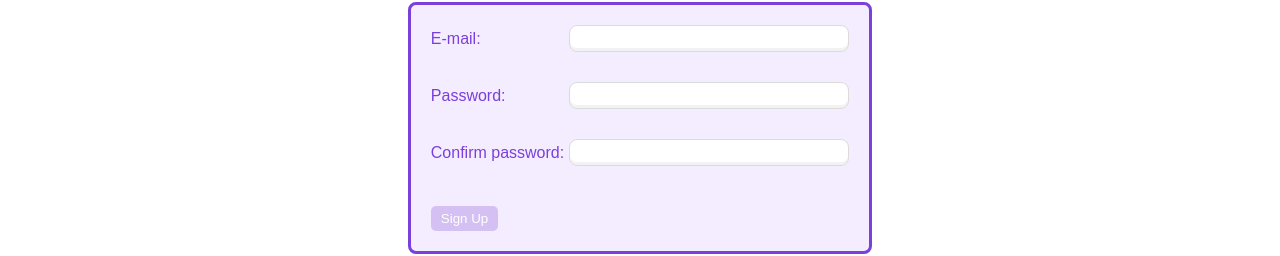
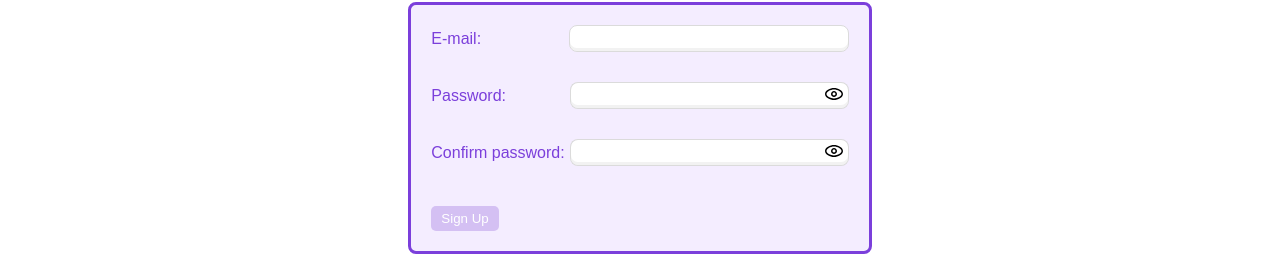
Before and after one commit to anastakozz/graphiql-app, a React (Vite) app: page /sign-up in a window 1280 px wide. Shown: the part 311-567 px from the top of the page. Built offline with nearby package versions, Linux system fonts and the light colour scheme; no server answers; what @uiw/codemirror-extensions-langs, cm6-graphql would draw is missing.

Commit message:
feat: add password visibility button

```diff
--- a/src/components/AuthInputs/ConfirmPassword.tsx
+++ b/src/components/AuthInputs/ConfirmPassword.tsx
@@ -1,11 +1,14 @@
 import { InputProps } from '../../lib/commonTypes/interfaces';
 import { useContext, useEffect, useState } from 'react';
 import userContext from '../../lib/context';
+import { HidePassword } from './HidePassword.tsx';
+import { ShowPassword } from './ShowPassword.tsx';
 
 export default function ConfirmPassword({ register, error, setValue }: InputProps) {
   const { localData } = useContext(userContext);
   const [labelName, setLabelName] = useState('');
   const [currentError, setCurrentError] = useState('');
+  const [isPasswordVisible, setIsPasswordVisible] = useState(false);
 
   useEffect(() => {
     if (localData && Object.entries(localData).length > 0) {
@@ -22,13 +25,24 @@ export default function ConfirmPassword({ register, error, setValue }: InputProp
         <label htmlFor="confirmPassword" className="label">
           {labelName}
         </label>
-        <input
-          className="input"
-          {...register('confirmPassword')}
-          type="password"
-          id="confirmPassword"
-          onChange={(e) => setValue('confirmPassword', e.target.value, { shouldValidate: true })}
-        />
+        <div className="flex-container">
+          <input
+            className="input password"
+            {...register('confirmPassword')}
+            type={isPasswordVisible ? 'text' : 'password'}
+            id="confirmPassword"
+            onChange={(e) => setValue('confirmPassword', e.target.value, { shouldValidate: true })}
+          />
+          <button
+            type="button"
+            onClick={() => setIsPasswordVisible(!isPasswordVisible)}
+            className={
+              isPasswordVisible ? 'password-visibility-btn hide' : 'password-visibility-btn'
+            }
+          >
+            {isPasswordVisible ? <HidePassword /> : <ShowPassword />}
+          </button>
+        </div>
       </div>
       <div className="error-message" role="error-message">
         {currentError ? '⚠' : ''} {currentError}
--- a/src/components/AuthInputs/Password.tsx
+++ b/src/components/AuthInputs/Password.tsx
@@ -1,11 +1,14 @@
 import { InputProps } from '../../lib/commonTypes/interfaces';
 import { useContext, useEffect, useState } from 'react';
 import userContext from '../../lib/context';
+import { HidePassword } from './HidePassword.tsx';
+import { ShowPassword } from './ShowPassword.tsx';
 
 export default function Password({ register, error, setValue }: InputProps) {
   const { localData } = useContext(userContext);
   const [labelName, setLabelName] = useState('');
   const [currentError, setCurrentError] = useState('');
+  const [isPasswordVisible, setIsPasswordVisible] = useState(false);
 
   useEffect(() => {
     if (localData && Object.entries(localData).length > 0) {
@@ -20,13 +23,24 @@ export default function Password({ register, error, setValue }: InputProps) {
         <label htmlFor="password" className="label">
           {labelName}
         </label>
-        <input
-          className="input"
-          {...register('password')}
-          type="password"
-          id="password"
-          onChange={(e) => setValue('password', e.target.value, { shouldValidate: true })}
-        />
+        <div className="flex-container">
+          <input
+            className="input password"
+            {...register('password')}
+            type={isPasswordVisible ? 'text' : 'password'}
+            id="password"
+            onChange={(e) => setValue('password', e.target.value, { shouldValidate: true })}
+          />
+          <button
+            type="button"
+            onClick={() => setIsPasswordVisible(!isPasswordVisible)}
+            className={
+              isPasswordVisible ? 'password-visibility-btn hide' : 'password-visibility-btn'
+            }
+          >
+            {isPasswordVisible ? <HidePassword /> : <ShowPassword />}
+          </button>
+        </div>
       </div>
       <div className="error-message" role="error-message">
         {currentError ? '⚠' : ''} {currentError}
--- /dev/null
+++ b/src/components/AuthInputs/ShowPassword.tsx
@@ -0,0 +1,18 @@
+export function ShowPassword() {
+  return (
+    <svg width="18" height="12" viewBox="0 0 18 12" fill="none" xmlns="http://www.w3.org/2000/svg">
+      <path
+        fillRule="evenodd"
+        clipRule="evenodd"
+        d="M12 6C12 6.79565 11.6839 7.55871 11.1213 8.12132C10.5587 8.68393 9.79565 9 9 9C8.20435 9 7.44129 8.68393 6.87868 8.12132C6.31607 7.55871 6 6.79565 6 6C6 5.20435 6.31607 4.44129 6.87868 3.87868C7.44129 3.31607 8.20435 3 9 3C9.79565 3 10.5587 3.31607 11.1213 3.87868C11.6839 4.44129 12 5.20435 12 6ZM10.5 6C10.5 6.39782 10.342 6.77936 10.0607 7.06066C9.77936 7.34196 9.39782 7.5 9 7.5C8.60218 7.5 8.22064 7.34196 7.93934 7.06066C7.65804 6.77936 7.5 6.39782 7.5 6C7.5 5.60218 7.65804 5.22064 7.93934 4.93934C8.22064 4.65804 8.60218 4.5 9 4.5C9.39782 4.5 9.77936 4.65804 10.0607 4.93934C10.342 5.22064 10.5 5.60218 10.5 6Z"
+        fill="black"
+      />
+      <path
+        fillRule="evenodd"
+        clipRule="evenodd"
+        d="M18 6C18 9.5 13 12 9 12C5 12 0 9.5 0 6C0 2.5 5 0 9 0C13 0 18 2.5 18 6ZM16.5 6C16.5 6.983 15.78 8.084 14.221 9.03C12.705 9.95 10.724 10.5 9 10.5C7.275 10.5 5.295 9.95 3.778 9.03C2.22 8.084 1.5 6.983 1.5 6C1.5 5.017 2.22 3.916 3.778 2.97C5.295 2.05 7.275 1.5 9 1.5C10.724 1.5 12.705 2.05 14.221 2.97C15.781 3.916 16.5 5.017 16.5 6Z"
+        fill="black"
+      />
+    </svg>
+  );
+}
--- a/src/pages/SignInPage.tsx
+++ b/src/pages/SignInPage.tsx
@@ -35,8 +35,6 @@ export default function SignInPage() {
     }
   };
 
-  console.log(errors);
-
   return (
     dictionary && (
       <div className="container main-inner" role="sign-in-page">
--- a/src/sass/pages/_sign-in-up-page.scss
+++ b/src/sass/pages/_sign-in-up-page.scss
@@ -53,6 +53,42 @@
   }
 }
 
+.password {
+  width: 250px;
+  border-right: none;
+  border-top-right-radius: 0;
+  border-bottom-right-radius: 0;
+
+  @media (max-width: $additional-size) {
+    width: 170px;
+  }
+
+  @media (max-width: $mobile) {
+    width: 120px;
+  }
+}
+
+.flex-container {
+  display: flex;
+}
+
+.password-visibility-btn {
+  padding: 5px;
+  border: 1px solid $additional-input-color;
+  border-left: none;
+  border-top-right-radius: 8px;
+  border-bottom-right-radius: 8px;
+  background-color: white;
+  box-shadow: inset 0 -3px 0 rgb(0 0 0 / 5%);
+  outline: none;
+  cursor: pointer;
+  caret-color: $additional-input-color;
+}
+
+.hide {
+  padding: 4.6px 5px;
+}
+
 .account-link {
   margin-top: 10px;
   text-decoration: none;
```
Also changed, not shown: src/components/AuthInputs/HidePassword.tsx (added, +12 -0 lines).
